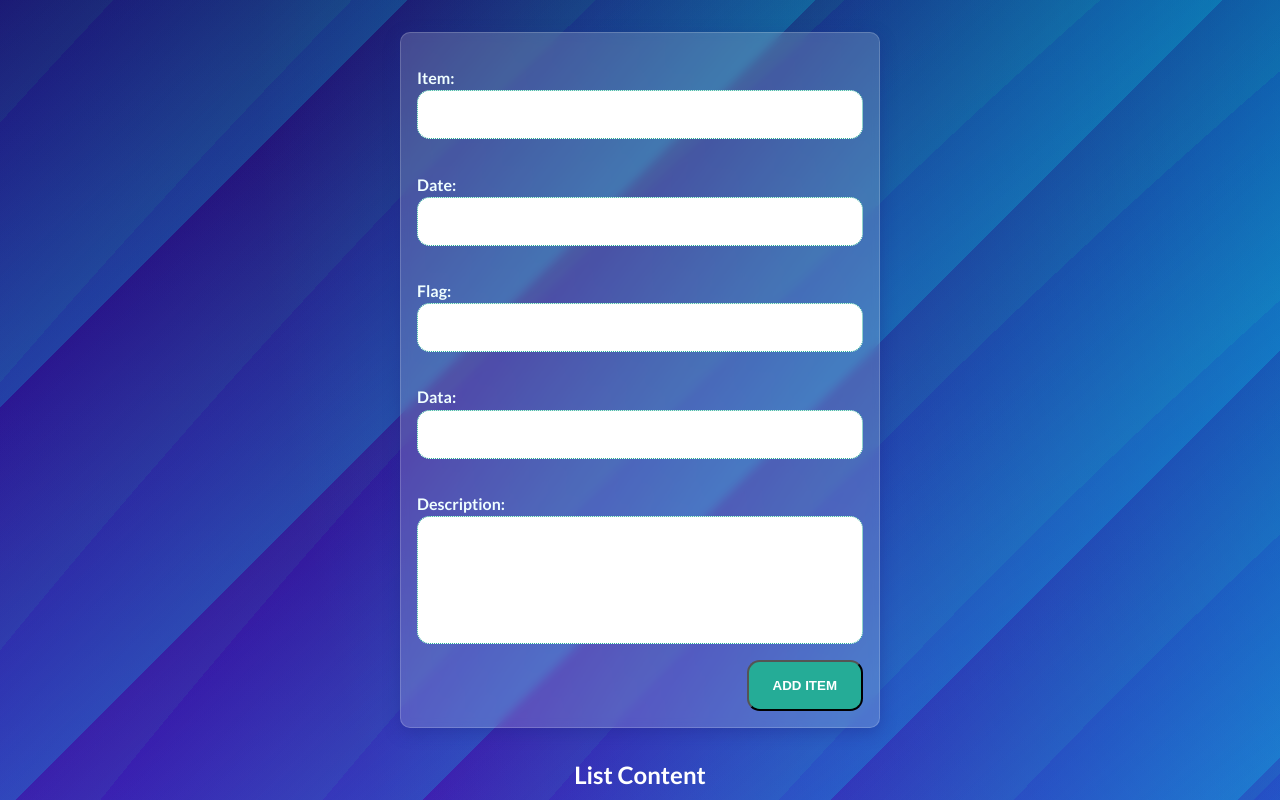
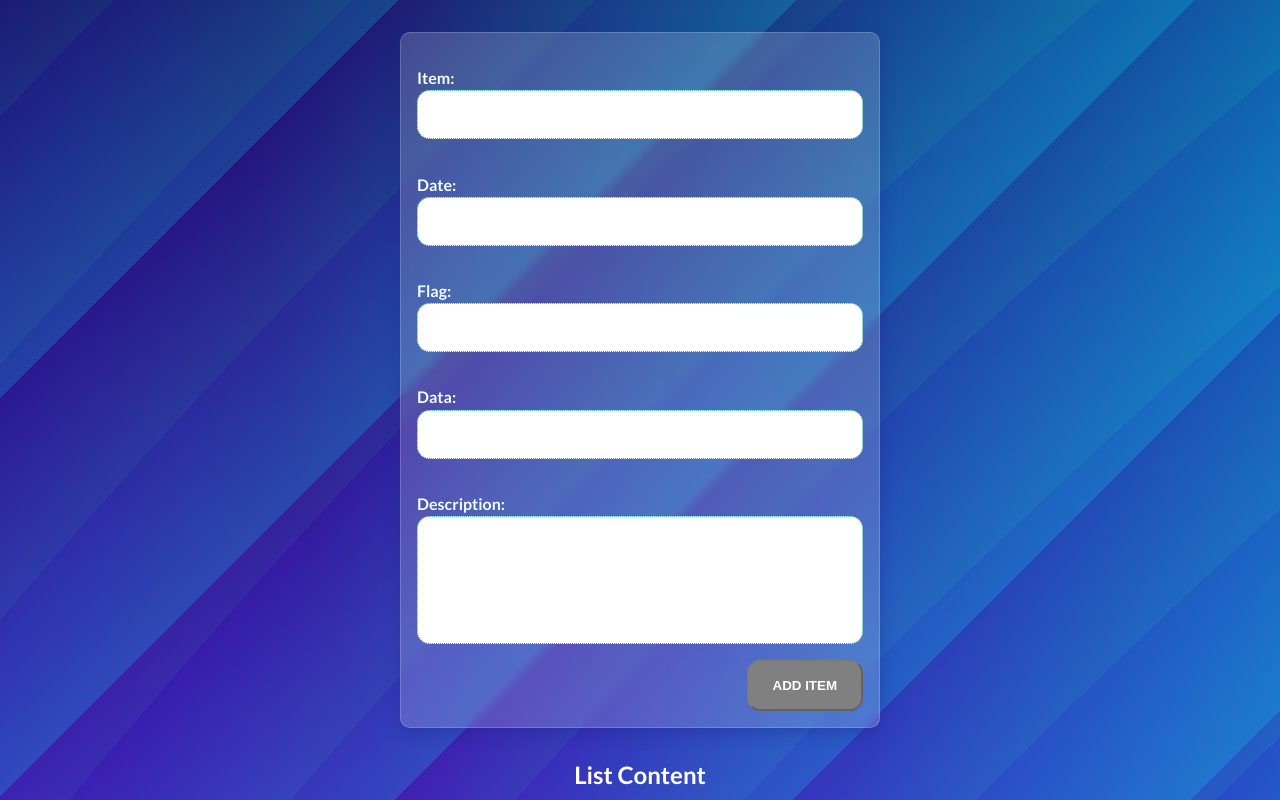
Before and after one commit to WanderleeDev/firstWebAngular, an Angular app: page / in a window 1280 px wide. Shown: the top 800 px of the page. Built offline with nearby package versions, Linux system fonts and the light colour scheme.

Commit message:
avance del formulario de registro

```diff
--- a/src/app/app.component.html
+++ b/src/app/app.component.html
@@ -1,6 +1,6 @@
 <app-registration-table></app-registration-table>
 <app-content-table></app-content-table>
-<router-outlet>
+<!-- <router-outlet>
   <app-header-page></app-header-page>
-</router-outlet>
-<app-navbar></app-navbar>
+  <app-navbar></app-navbar>
+</router-outlet> -->
--- a/src/app/app.module.ts
+++ b/src/app/app.module.ts
@@ -1,6 +1,6 @@
 import { NgModule } from '@angular/core';
 import { BrowserModule } from '@angular/platform-browser';
-import { FormsModule } from '@angular/forms';
+import { FormsModule, ReactiveFormsModule } from '@angular/forms';
 
 import { AppRoutingModule } from './app-routing.module';
 import { AppComponent } from './app.component';
@@ -21,7 +21,8 @@
   imports: [
     BrowserModule,
     AppRoutingModule,
-    FormsModule
+    FormsModule,
+    ReactiveFormsModule
   ],
   providers: [],
   bootstrap: [AppComponent]
--- a/src/app/registration-table/registration-table.component.html
+++ b/src/app/registration-table/registration-table.component.html
@@ -1,9 +1,11 @@
-<form class="registrationTable" (submit)="handlerSubmit($event)">
+<form class="registrationTable" (submit)="handlerSubmit($event)" [formGroup]="form">
 
   <label *ngFor="let input of listInput" [for]="input.name" class="registrationTable-label">
     <span class="registrationTable-title">{{input.name}}:</span>
-    <input [id]="input.name" type="text" class="registrationTable-input" [(ngModel)]="input.val" [name]="input.name">
+    <input [id]="input.name" type="text" class="registrationTable-input" [(ngModel)]="input.val" [name]="input.name" [formControlName]="input.name">
   </label>
 
-  <input class="registrationTable-btnAdd" type="submit" value="Add Item">
+  <button class="registrationTable-btnAdd" type="submit" [disabled]="form.invalid">
+    Add Item
+  </button>
 </form>
--- a/src/app/registration-table/registration-table.component.scss
+++ b/src/app/registration-table/registration-table.component.scss
@@ -37,6 +37,7 @@
   }
 
   &-btnAdd{
+    display: block;
     padding: 1rem 1.5rem;
     border-radius: var(--radius);
     background-color: var(--colorSecondary);
@@ -44,5 +45,50 @@
     text-transform: uppercase;
     font-weight: 600;
     justify-self: end;
+    cursor: pointer;
+    transition: transform 0.2s cubic-bezier(0.165, 0.84, 0.44, 1);
+    &:hover{
+      transform: scale(0.9);
+    }
+
+    &:disabled{
+      position: relative;
+      background-color: gray;
+      &::before,
+      &::after{
+        position: absolute;
+        inset: 0;
+        background-color: rgba(0, 0, 0, 0.623);
+        opacity: 0;
+        cursor: none;
+      }
+      &::before{
+        content: "Se debe registrar todos los datos del producto";
+        width: 10rem;
+        height: 5rem;
+        display: grid;
+        place-content: center;
+        text-transform: capitalize;
+        padding: .1rem .2rem;
+        border-radius: var(--radius);
+        transform: translateX(-3.5rem) translateY(-6.65rem);
+      }
+      &::after{
+        width: 1.5rem;
+        height: 1.5rem;
+        content: '';
+        transform: translateX(2.5rem) translateY(-2.24rem) rotate(45deg);
+        border-bottom-right-radius: .15rem;
+        clip-path: polygon(100% 0, 0% 100%, 100% 100%);
+      }
+      &:hover{
+        transform: initial;
+      }
+      &:hover::before,
+      &:hover::after{
+        opacity: 1;
+        transition: opacity 0.2 linear;
+      }
+    }
   }
 }
--- a/src/app/registration-table/registration-table.component.ts
+++ b/src/app/registration-table/registration-table.component.ts
@@ -1,5 +1,8 @@
 import { Component } from '@angular/core';
 import { InputData } from '../interface/inputData.interface';
+import { FormGroup, Validators, FormControl } from '@angular/forms';
+
+
 
 @Component({
   selector: 'app-registration-table',
@@ -16,13 +19,28 @@
     { name: 'description' , val:''}
   ];
 
+  form = new FormGroup({
+    item: new FormControl( '' ,[Validators.required]),
+    date: new FormControl( '' ,[Validators.required]),
+    flag: new FormControl( '' ,[Validators.required]),
+    data: new FormControl( '' ,[Validators.required]),
+    description: new FormControl(' ',[Validators.required])
+  });
+
 
   handlerSubmit(event:Event){
     event.preventDefault();
     const validator = this.listInput.every((value)=> Boolean(value.val));
 
     try {
-      if (validator) {console.log(this.listInput);}
+      if (validator) {
+        console.log(this.listInput);
+        this.saveLocal();
+      }
     } catch (error) {console.error(error);}
   }
+
+  saveLocal(){
+    localStorage.setItem('data',JSON.stringify(this.listInput));
+  }
 }
```
